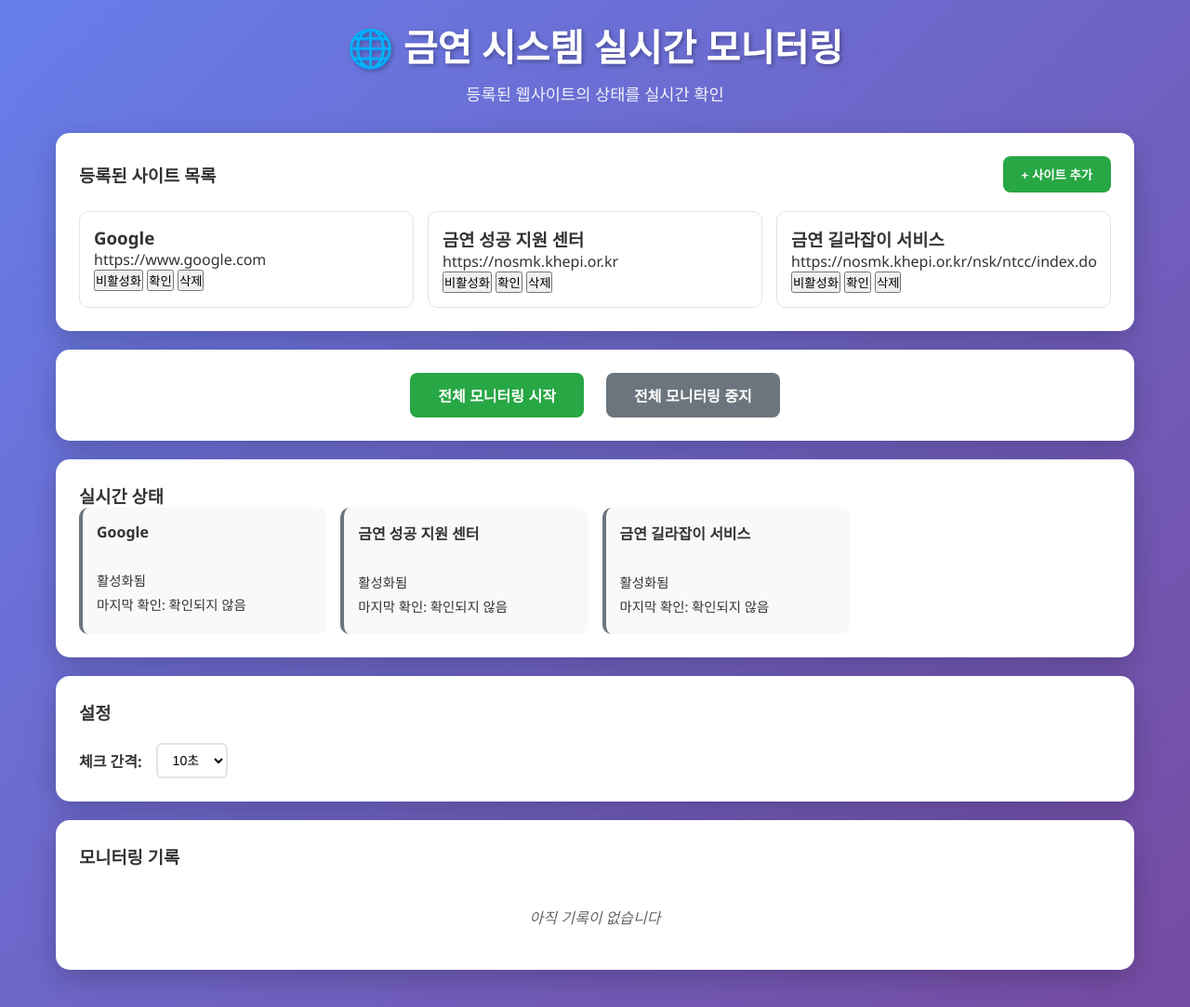
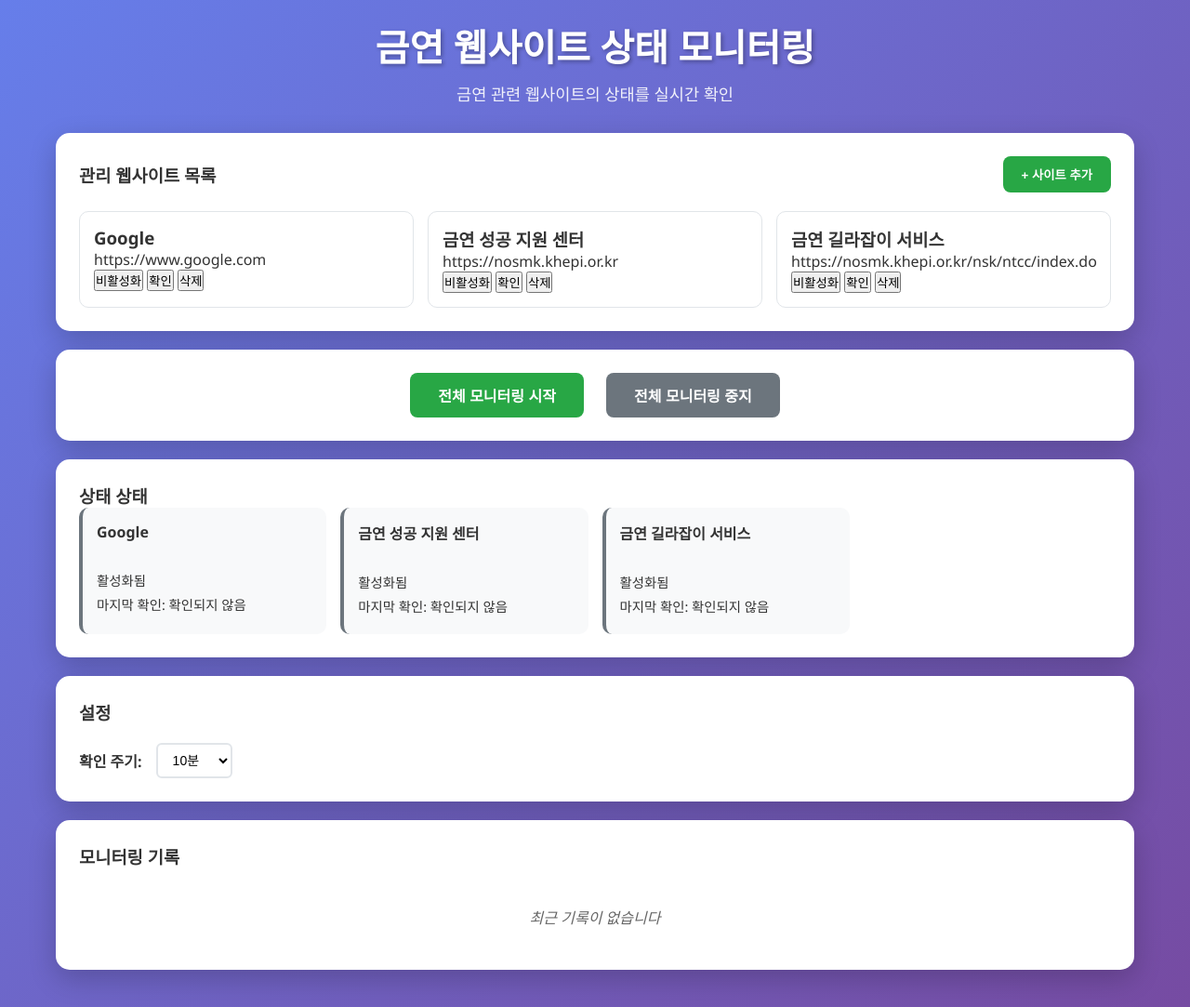
Before and after one commit to ggawoos-bot/URLMON, a website: page index.html in a window 1280 px wide. Shown: the whole page at 93% size. Drawn offline with Linux system fonts and the light colour scheme; no server answers.

```diff
--- a/index.html
+++ b/index.html
@@ -3,23 +3,23 @@
 <head>
     <meta charset="UTF-8">
     <meta name="viewport" content="width=device-width, initial-scale=1.0">
-    <title>웹사이트 모니터링 도구</title>
+    <title>웹사이트 상태 모니터링</title>
     <link rel="stylesheet" href="styles.css">
 </head>
 <body>
     <div class="container">
         <header>
-            <h1>🌐 금연 시스템 실시간 모니터링</h1>
-            <p>등록된 웹사이트의 상태를 실시간 확인</p>
+            <h1>금연 웹사이트 상태 모니터링</h1>
+            <p>금연 관련 웹사이트의 상태를 실시간 확인</p>
         </header>
 
         <div class="sites-section">
             <div class="sites-header">
-                <h3>등록된 사이트 목록</h3>
+                <h3>관리 웹사이트 목록</h3>
                 <button id="addSiteBtn" class="add-site-btn">+ 사이트 추가</button>
             </div>
             <div class="sites-list" id="sitesList">
-                <!-- 사이트 목록이 여기에 동적으로 생성됩니다 -->
+                <!-- 사이트 목록이 자바스크립트로 동적으로 생성됩니다 -->
             </div>
         </div>
 
@@ -29,21 +29,21 @@
         </div>
 
         <div class="status-section">
-            <h3>실시간 상태</h3>
+            <h3>상태 상태</h3>
             <div class="status-grid" id="statusGrid">
-                <!-- 각 사이트의 상태가 여기에 표시됩니다 -->
+                <!-- 각 사이트의 상태가 자바스크립트로 표시됩니다 -->
             </div>
         </div>
 
         <div class="settings-section">
             <h3>설정</h3>
             <div class="setting-item">
-                <label for="intervalSelect">체크 간격:</label>
+                <label for="intervalSelect">확인 주기:</label>
                 <select id="intervalSelect">
-                    <option value="5000">5초</option>
-                    <option value="10000" selected>10초</option>
-                    <option value="30000">30초</option>
-                    <option value="60000">1분</option>
+                    <option value="5000">5분</option>
+                    <option value="10000" selected>10분</option>
+                    <option value="30000">30분</option>
+                    <option value="60000">1시간</option>
                 </select>
             </div>
         </div>
@@ -51,7 +51,7 @@
         <div class="history-section">
             <h3>모니터링 기록</h3>
             <div class="history-list" id="historyList">
-                <p class="no-history">아직 기록이 없습니다</p>
+                <p class="no-history">최근 기록이 없습니다</p>
             </div>
         </div>
     </div>
@@ -65,7 +65,7 @@
             </div>
             <div class="modal-body">
                 <div class="form-group">
-                    <label for="siteName">사이트명:</label>
+                    <label for="siteName">사이트 이름:</label>
                     <input type="text" id="siteName" placeholder="예: Google" required>
                 </div>
                 <div class="form-group">
```
